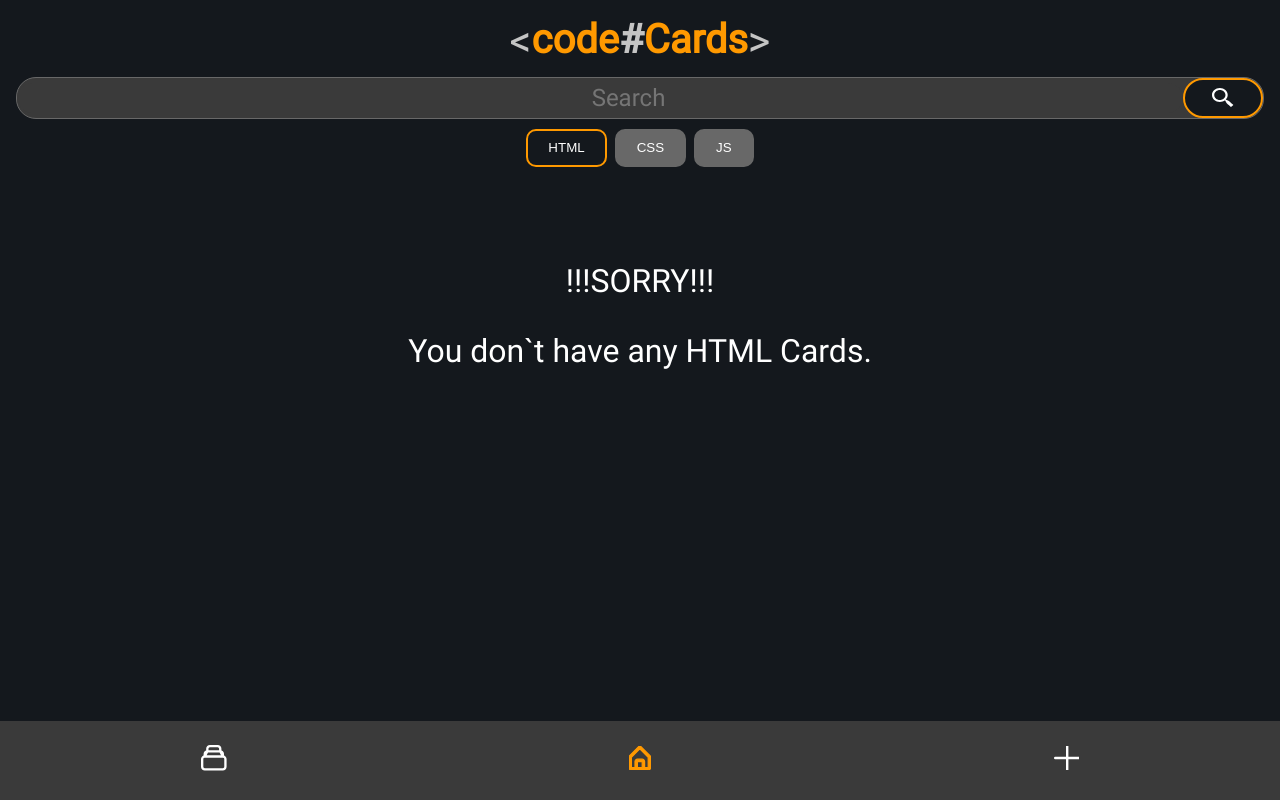
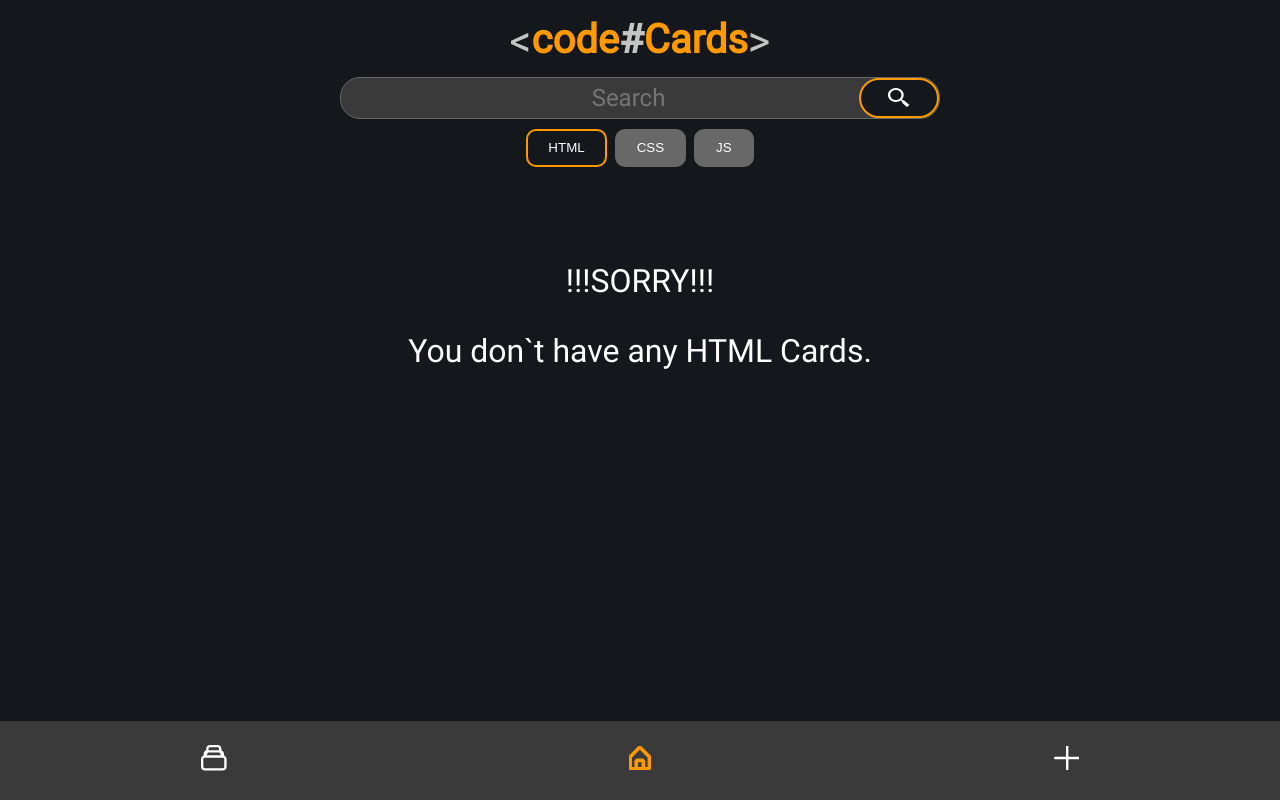
Before and after one commit to RickKollenbroich93/CodeCards, a React (Vite) app: page / in a window 1280 px wide. Built offline with nearby package versions, Linux system fonts and the light colour scheme.

Commit message:
💄 Change size of searchbar for better responsiv

```diff
--- a/src/app/components/SearchBar/SearchBar.module.css
+++ b/src/app/components/SearchBar/SearchBar.module.css
@@ -19,4 +19,7 @@
   background-color: var(--bg-secondary);
   border: solid 1px var(--bg-tag);
   border-radius: 20px;
+  width: 100%;
+  max-width: 600px;
+  justify-self: center;
 }
```
